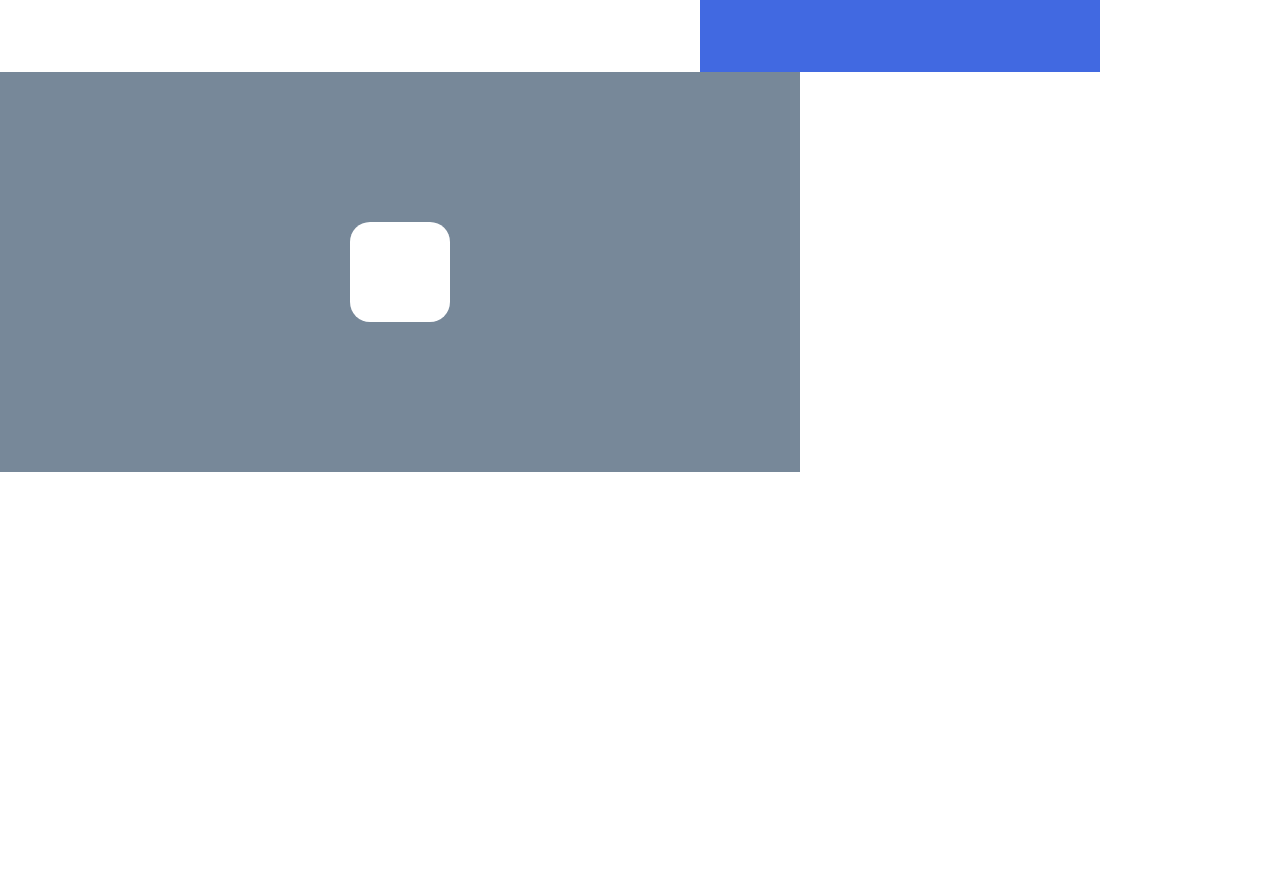
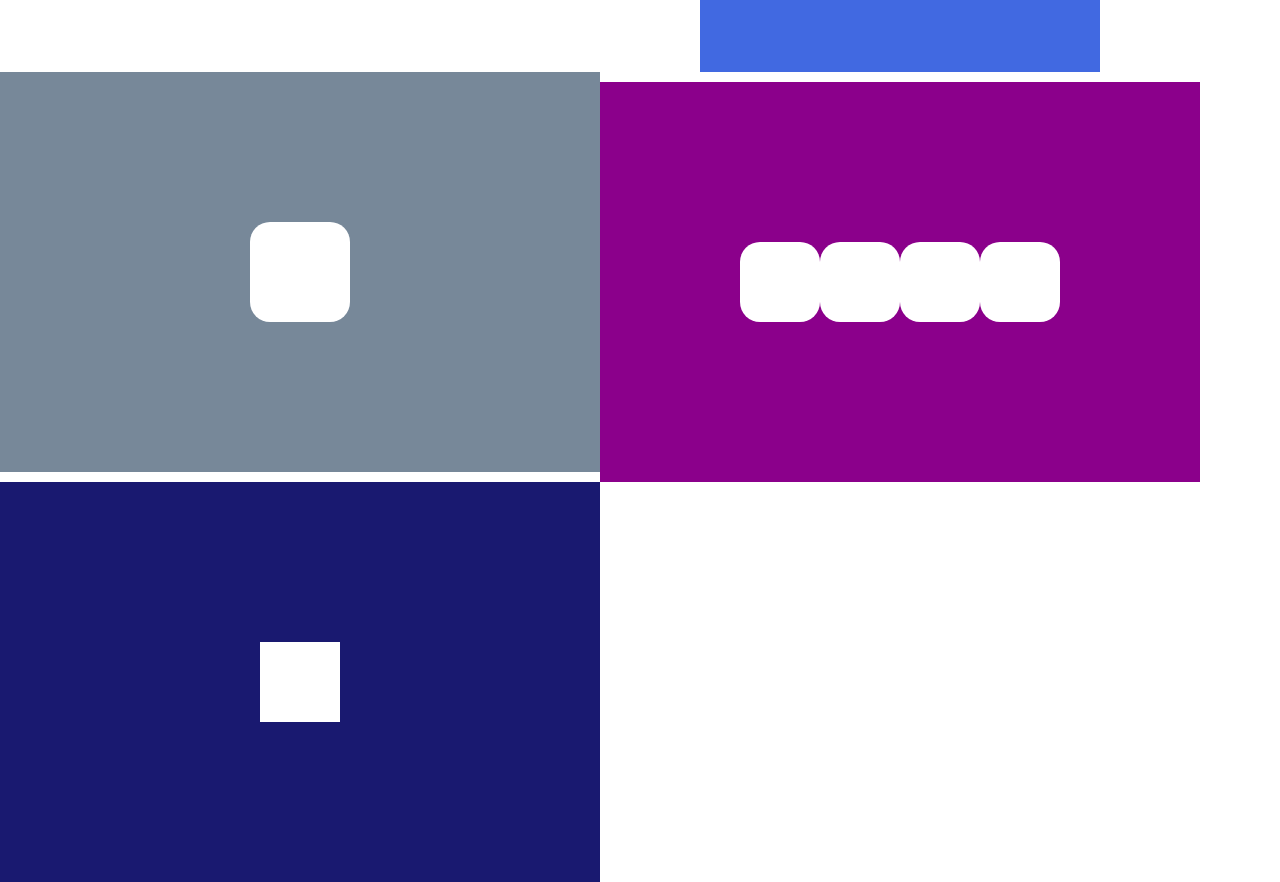
Before and after one commit to frommainland/framer30days, a Gatsby site: page / in a window 1280 px wide. Shown: the part 2184-3066 px from the top of the page. Before the commit the page ends 2656 px from the top, so only its background shows below. Built offline with nearby package versions, Linux system fonts and the light colour scheme; Gatsby itself is replaced by a stand-in of ours.

Commit message:
useAnimation04-06

```diff
--- a/src/components/useanimation04.js
+++ b/src/components/useanimation04.js
@@ -43,7 +43,7 @@ export default function UseAnimation04() {
   return (
     <div
       style={{
-        width: 800,
+        width: 600,
         height: 400,
         background: "LIGHTSLATEGRAY",
         display: "inline-flex",
@@ -57,6 +57,7 @@ export default function UseAnimation04() {
           height: 100,
           borderRadius: 20,
           background: "white",
+          cursor: "pointer",
         }}
         animate={animation}
         onTap={() => sequence()}
--- /dev/null
+++ b/src/components/useanimation05.js
@@ -0,0 +1,62 @@
+import React, { useState } from "react"
+import { motion, useAnimation } from "framer-motion"
+
+export default function UseAnimation05() {
+  const controls = useAnimation()
+  async function sequence() {
+    await controls.start({
+      rotate: 30,
+    })
+    await controls.start({
+      x: 50,
+      y: -50,
+      radius: "50%",
+      opacity: 0.5,
+    })
+    await controls.start({
+      y: 50,
+      rotate: -30,
+    })
+    await controls.start({
+      x: 0,
+      y: 0,
+      radius: 20,
+      opacity: 1,
+    })
+    controls.start({
+      rotate: 0,
+    })
+  }
+
+  let divs = []
+  for (let index = 0; index < 4; index++) {
+    divs.push(
+      <motion.div
+        key={index}
+        style={{
+          width: 80,
+          height: 80,
+          background: "white",
+          borderRadius: 20,
+        }}
+        animate={controls}
+      ></motion.div>
+    )
+  }
+
+  return (
+    <motion.div
+      style={{
+        width: 600,
+        height: 400,
+        background: "DARKMAGENTA",
+        display: "inline-flex",
+        justifyContent: "center",
+        alignItems: "center",
+      }}
+      onTap={() => sequence()}
+    >
+      {divs}
+    </motion.div>
+  )
+}
--- /dev/null
+++ b/src/components/useanimation06.js
@@ -0,0 +1,82 @@
+import React, { useState } from "react"
+import { motion, useAnimation } from "framer-motion"
+
+export default function UseAnimation06() {
+  const control = useAnimation()
+  const bgColor = ["indianred", "khaki", "springgreen", "cyan"]
+
+  // let divs = []
+  // for (let index = 0; index < 4; index++) {
+  //   divs.push(
+  //     <motion.div
+  //       key={index}
+  //       style={{
+  //         width: 80,
+  //         height: 80,
+  //         background: "white",
+  //         margin: 20,
+  //         display: "inline-block",
+  //         perspective: 800,
+  //       }}
+  //       onTap={() =>
+  //         async function sequence() {
+  //           await control.start({
+  //             rotateY: 180,
+  //             // background: bgColor[index],
+  //             background: "red",
+  //             transition: {
+  //               duration: 1,
+  //             },
+  //           })
+  //           control.start({
+  //             rotateY: 0,
+  //             background: "white",
+  //             transition: {
+  //               duration: 1,
+  //             },
+  //           })
+  //         }
+  //       }
+  //       animate={control}
+  //     ></motion.div>
+  //   )
+  // }
+
+  return (
+    <div
+      style={{
+        width: 600,
+        height: 400,
+        background: "midnightblue",
+        display: "inline-flex",
+        justifyContent: "center",
+        alignItems: "center",
+      }}
+    >
+      <motion.div
+        style={{
+          width: 80,
+          height: 80,
+          background: "white",
+          margin: 20,
+          display: "inline-block",
+          perspective: 800,
+        }}
+        onTap={async () => {
+          await control.start(custom => ({
+            rotateY: 180,
+            backgroundColor: custom,
+            transition: { duration: 1 },
+          }))
+          control.start({
+            rotateY: 0,
+            backgroundColor: "#fff",
+            transition: { duration: 1 },
+          })
+        }}
+        animate={control}
+        custom="#19e"
+      ></motion.div>
+    </div>
+  )
+}
--- a/src/pages/index.js
+++ b/src/pages/index.js
@@ -24,6 +24,8 @@ import UseAnimation01 from "../components/useanimation01"
 import UseAnimation02 from "../components/useanimation02"
 import UseAnimation03 from "../components/useanimation03"
 import UseAnimation04 from "../components/useanimation04"
+import UseAnimation05 from "../components/useanimation05"
+import UseAnimation06 from "../components/useanimation06"
 
 const IndexPage = () => (
   <Layout>
@@ -46,6 +48,8 @@ const IndexPage = () => (
     <UseAnimation02 />
     <UseAnimation03 />
     <UseAnimation04 />
+    <UseAnimation05 />
+    <UseAnimation06 />
   </Layout>
 )
 
```
